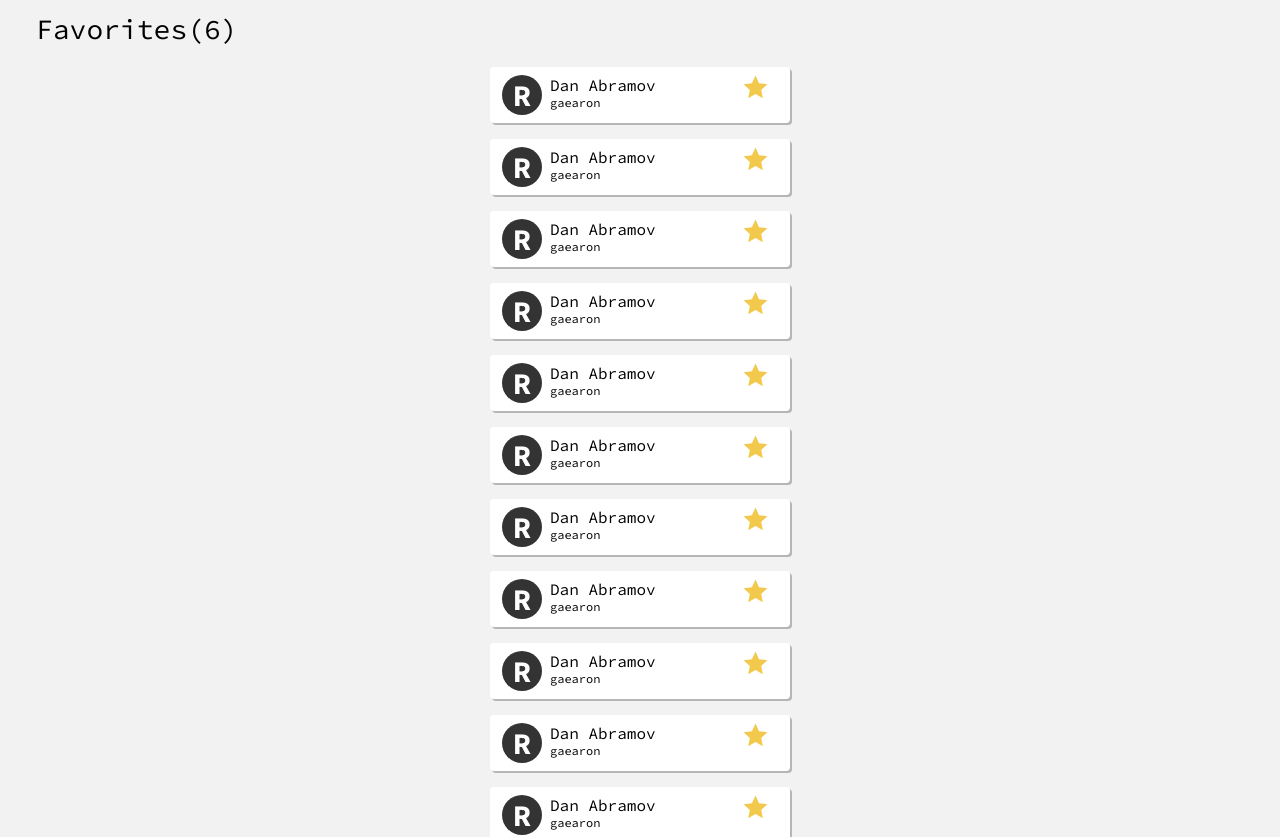
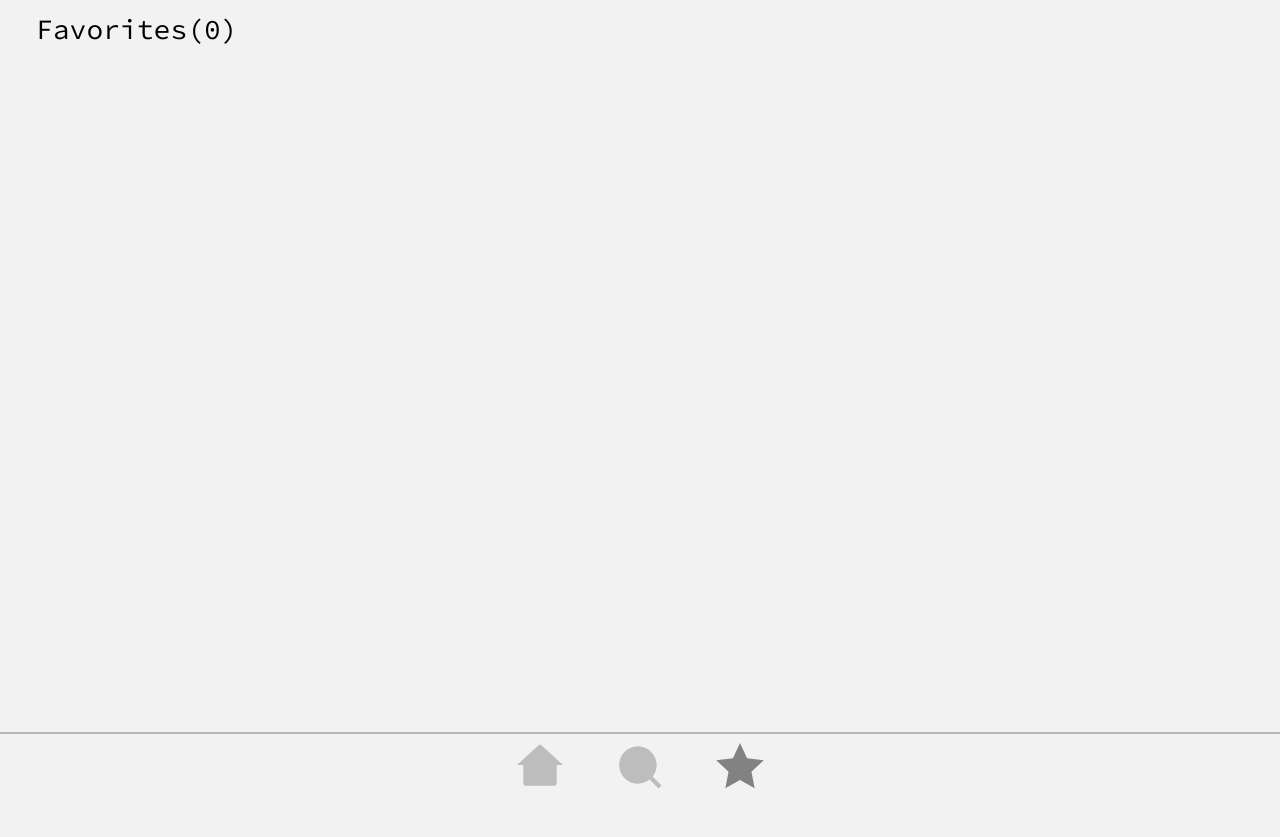
Before and after one commit to AzucenaGrecia/React-Github_Single-Page-Application, a React (Create React App) app: page /favorites in a window 1280 px wide. Shown: the top 837 px of the page. After the commit the page ends 800 px from the top, so only its background shows below. Built offline with nearby package versions, Linux system fonts and the light colour scheme.

Commit message:
Now a user can add a github profile as a favorite

```diff
--- a/src/Pages/Favorite.js
+++ b/src/Pages/Favorite.js
@@ -5,12 +5,15 @@ import { Card } from "../Components/Containers/Card";
 import Icon from "../Components/UI/icon";
 import { Content, ContentSmall } from "../Components/Texts/Content";
 import Avatar from "../Components/UI/avatar";
+import { toggleFavorite } from "../helpers/favorites";
+import { useEffect, useState } from "react";
+import Navbar from "../Components/Containers/Navbar";
 
 const StyledDiv = styled.div`
   width: 100vw;
   height: 100vh;
   padding: 12px 36px;
-  & .container_cards{
+  & .container_cards {
     display: grid;
     width: 100%;
     grid-template-columns: 1fr;
@@ -20,9 +23,16 @@ const StyledDiv = styled.div`
 `;
 
 function Favorite() {
-  let arrCard = [1, 2, 3, 4,1,1,1,1,1,1,11,1,1,1,11,1,1,1,1,1,1];
+  const [favorites, setFavorites] = useState(
+    JSON.parse(localStorage.getItem("favorites")) || []
+  );
+
+  useEffect(() => {
+    localStorage.setItem("favorites", JSON.stringify(favorites));
+  }, [favorites]);
 
   return (
+    <>
       <StyledDiv>
         <Heading2
           styled={css`
@@ -30,23 +40,39 @@ function Favorite() {
             text-align: inherit;
           `}
         >
-        Favorites(6)
+          Favorites({favorites.length})
         </Heading2>
 
         <div className="container_cards">
           {/* aqui iria em componnete de PAGINACIÓN */}
-        {arrCard.map((card) => {
-          return (<Card size="favorites">
-            <Avatar src="" placeholder="R" size="small" />
+          {favorites.map((card) => {
+            return (
+              <Card size="favorites">
+                <Avatar src={card.avatar_url} placeholder="R" size="small" />
                 <div className="card_container_horizontal">
-              <Content>Dan Abramov</Content>
-              <ContentSmall>gaearon</ContentSmall>
+                  <Content>{card.name}</Content>
+                  <ContentSmall>{card.login}</ContentSmall>
                 </div>
-            <Icon type="star" fill="#F2C94C" size={25}></Icon>
-          </Card>);
+                <Icon
+                  onClick={() => toggleFavorite(favorites, card, setFavorites)}
+                  type="star"
+                  fill="#F2C94C"
+                  size={25}
+                ></Icon>
+              </Card>
+            );
           })}
         </div>
       </StyledDiv>
+
+      <Navbar
+        css={css`
+          position: fixed;
+          bottom: 0;
+          width: 100%;
+        `}
+      ></Navbar>
+    </>
   );
 }
 
--- a/src/Pages/Search.js
+++ b/src/Pages/Search.js
@@ -9,7 +9,7 @@ import Avatar from "../Components/UI/avatar";
 import { Card } from "../Components/Containers/Card";
 import { Heading2 } from "../Components/Texts/Heading";
 import GithubService from "../services/github_service";
-/* import { getFavorite, toggleFavorite } from "../helpers/favorites"; */
+import { getFavorite, toggleFavorite } from "../helpers/favorites";
 
 const StyledDiv = styled.div`
   width: 100vw;
@@ -47,7 +47,6 @@ function getLocationQuery(location) {
 }
 
 function Search({ history, location }) {
-
   const [loading, setLoading] = useState(false);
   const [data, setData] = useState(null);
   const [query, setQuery] = useState(getLocationQuery(location));
@@ -91,7 +90,12 @@ function Search({ history, location }) {
       <Avatar src={data.avatar_url} placeholder={"NU"} />
       <div className="username">
         <ContentLargeBold>{data.name}</ContentLargeBold>
-        <Icon type="starLine" size={25} fill="#E0E0E0" />
+        <Icon
+          onClick={() => toggleFavorite(favorites, data, setFavorites)}
+          type={getFavorite(favorites, data) ? "star" : "starLine"}
+          size={25}
+          fill="#E0E0E0"
+        />
       </div>
       <Content
         css={css`
@@ -132,7 +136,11 @@ function Search({ history, location }) {
 
   return (
     <StyledDiv>
-      <Input placeholder="username" value={query} onChange={(e) => setQuery(e.target.value)} />
+      <Input
+        placeholder="username"
+        value={query}
+        onChange={(e) => setQuery(e.target.value)}
+      />
       <div className="results">
         {/*  <NoData /> */}
         {/*  <ProfileView /> */}
--- /dev/null
+++ b/src/helpers/favorites.js
@@ -0,0 +1,17 @@
+const getFavorite = (favorites, data) =>
+  favorites.find((favorite) => favorite.id === data.id);
+
+const toggleFavorite = (favorites, data, setFavorites) => {
+  let newFavorites;
+  const favorite = getFavorite(favorites, data);
+  if (favorite) {
+    newFavorites = favorites.filter(
+      (_favorite) => _favorite.id !== favorite.id
+    );
+  } else {
+    newFavorites = [...favorites, data];
+  }
+  setFavorites(newFavorites);
+};
+
+export { getFavorite, toggleFavorite };
```
Lines whose indentation alone changed are shown as unchanged.
